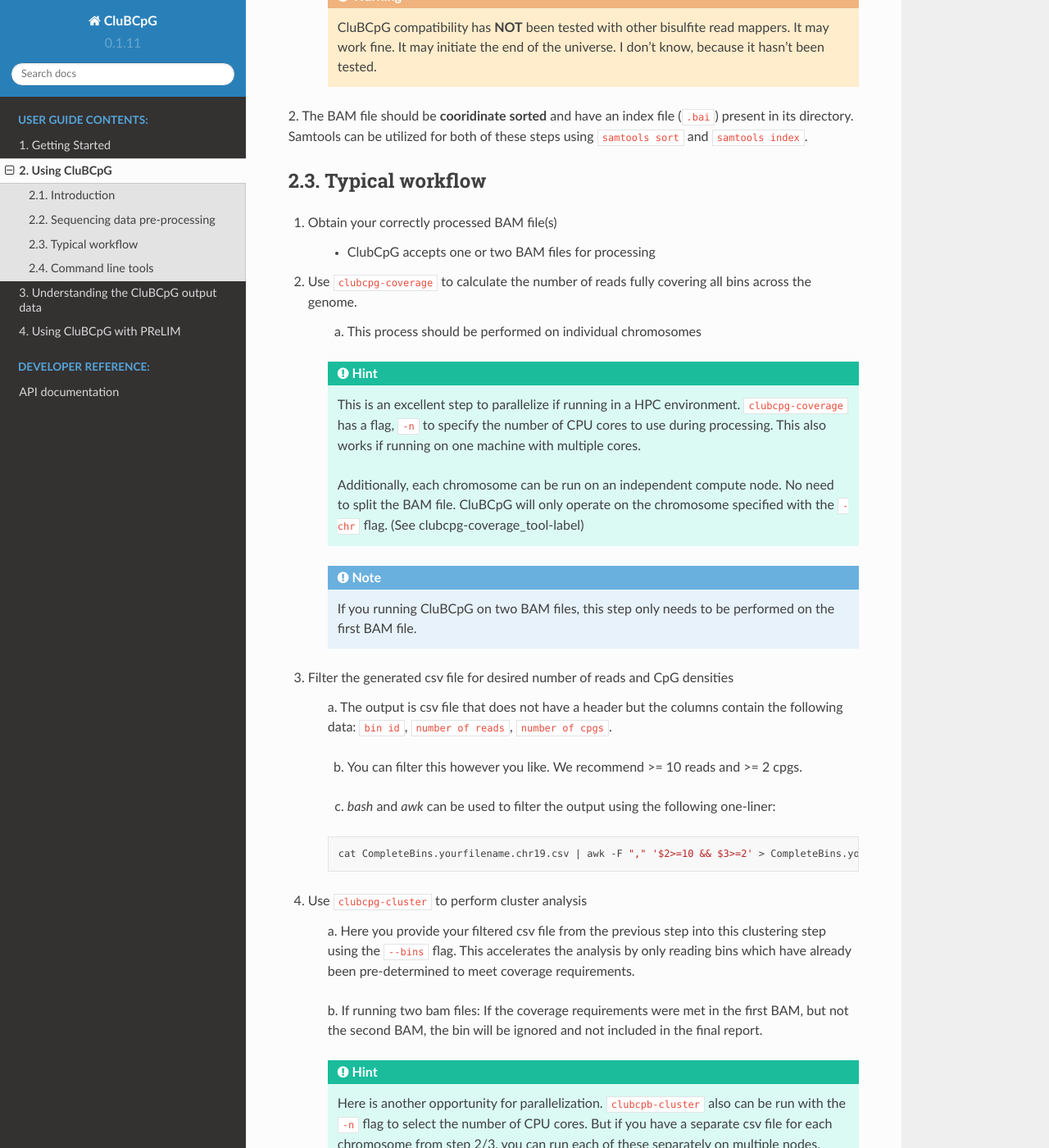
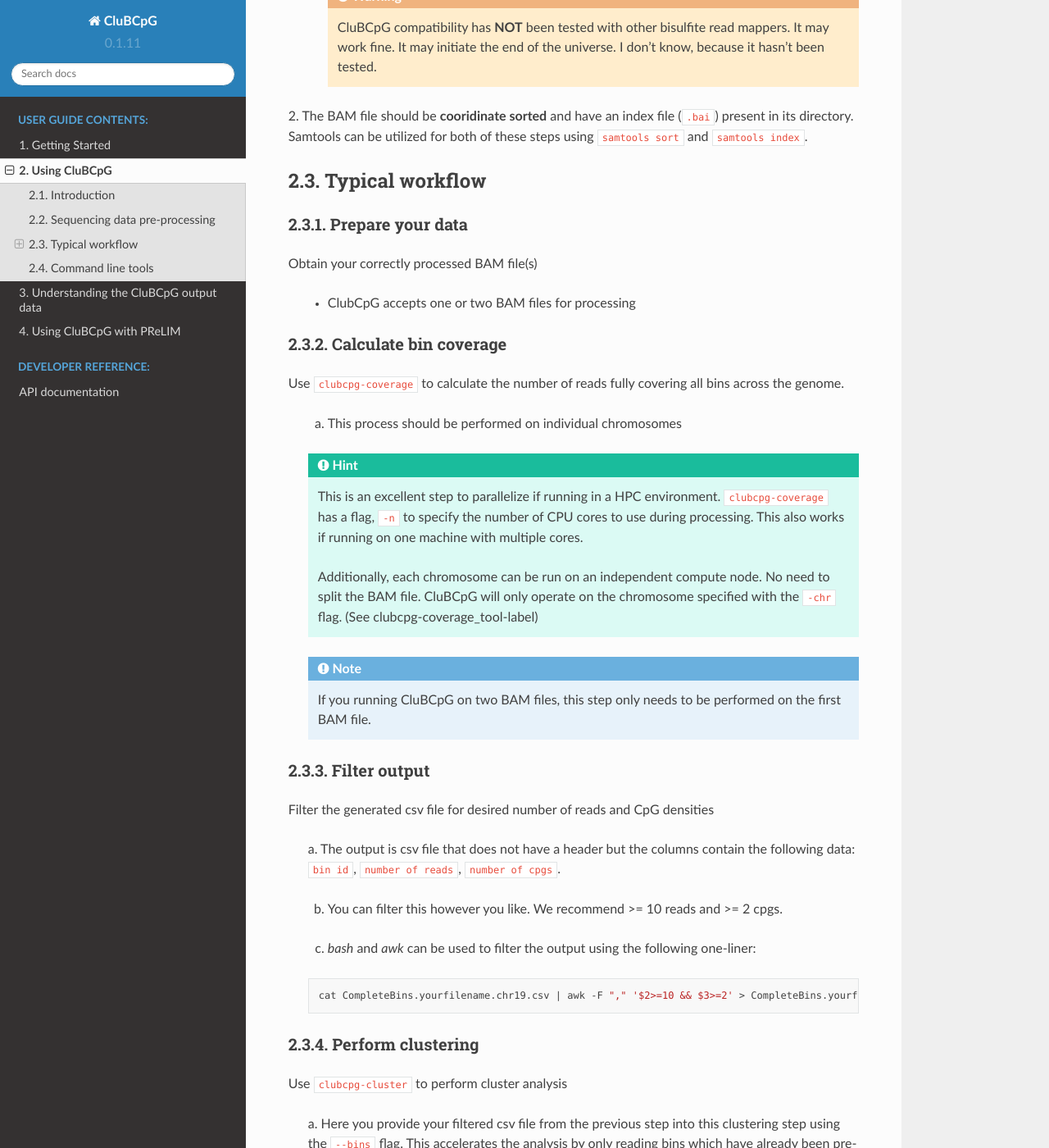
Before and after one commit to waterlandlab/CluBCpG, a Sphinx documentation site: the page built from docs/source/usage.rst, in a window 1280 px wide and 1400 px high, scrolled down 1194 px. Shown: the whole window at 82% size. Built offline with Sphinx 7.4.7 and the Read the Docs theme 2.0.0, drawn with Linux system fonts in a browser that asks for light colours.

```diff
--- a/docs/source/usage.rst
+++ b/docs/source/usage.rst
@@ -66,11 +66,17 @@ can be utilized for both of these steps using ``samtools sort`` and ``samtools i
 Typical workflow
 =================
 
-1. Obtain your correctly processed BAM file(s)
+Prepare your data
+******************
+
+Obtain your correctly processed BAM file(s)
 
     * ClubCpG accepts one or two BAM files for processing
 
-2. Use ``clubcpg-coverage`` to calculate the number of reads fully covering all bins across the genome.
+Calculate bin coverage
+***********************
+
+Use ``clubcpg-coverage`` to calculate the number of reads fully covering all bins across the genome.
 
     a) This process should be performed on individual chromosomes
 
@@ -86,7 +92,10 @@ Typical workflow
         If you running CluBCpG on two BAM files, this step only needs to be performed on the first BAM file.
 
 
-3. Filter the generated csv file for desired number of reads and CpG densities
+Filter output
+**************
+
+Filter the generated csv file for desired number of reads and CpG densities
 
     a. The output is csv file that does not have a header but the columns contain the following data:
     ``bin id``, ``number of reads``, ``number of cpgs``.
@@ -100,7 +109,10 @@ Typical workflow
         cat CompleteBins.yourfilename.chr19.csv | awk -F "," '$2>=10 && $3>=2' > CompleteBins.yourfilename.chr19.filtered.csv
 
 
-4. Use ``clubcpg-cluster`` to perform cluster analysis
+Perform clustering
+*******************
+
+Use ``clubcpg-cluster`` to perform cluster analysis
 
     a. Here you provide your filtered csv file from the previous step into this clustering step using the ``--bins`` flag. This accelerates the
     analysis by only reading bins which have already been pre-determined to meet coverage requirements.
```
Also changed, not shown: docs/source/usage_prelim.rst (+8 -2 lines), 7 other files.
